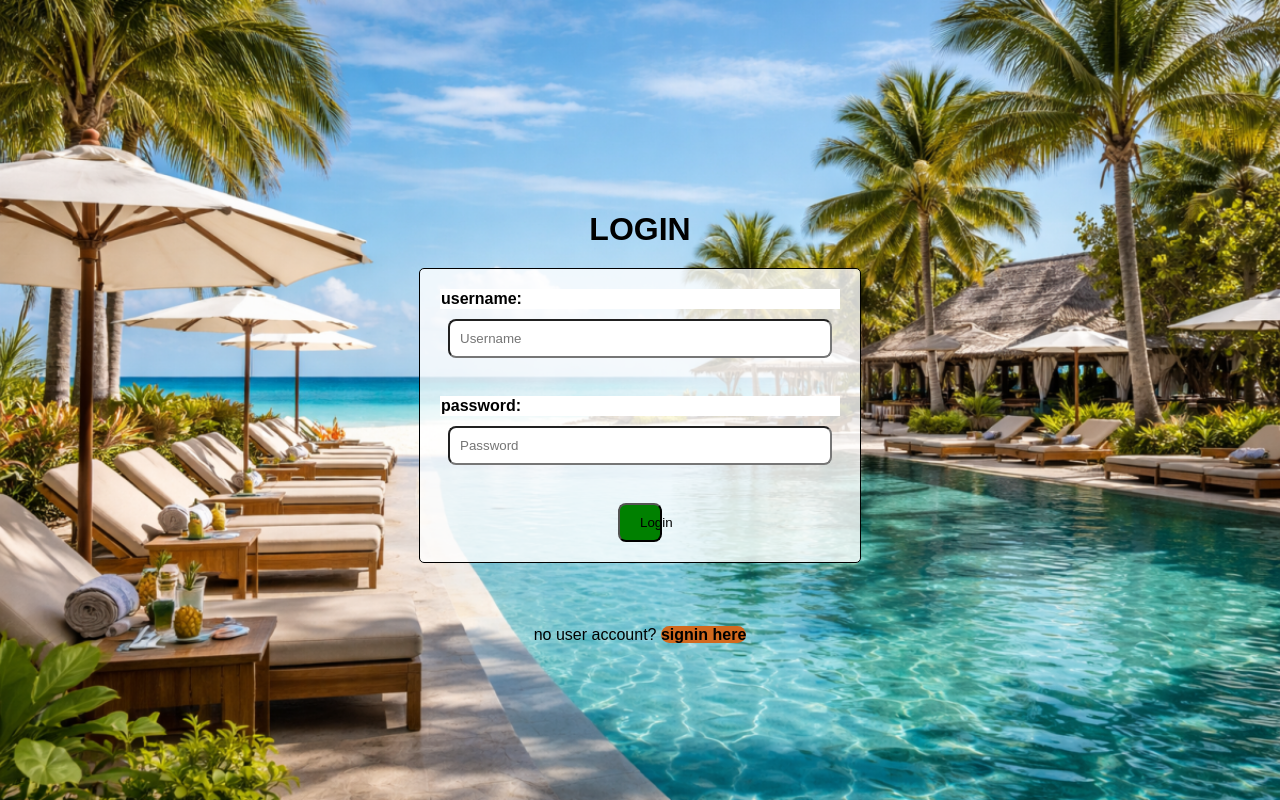
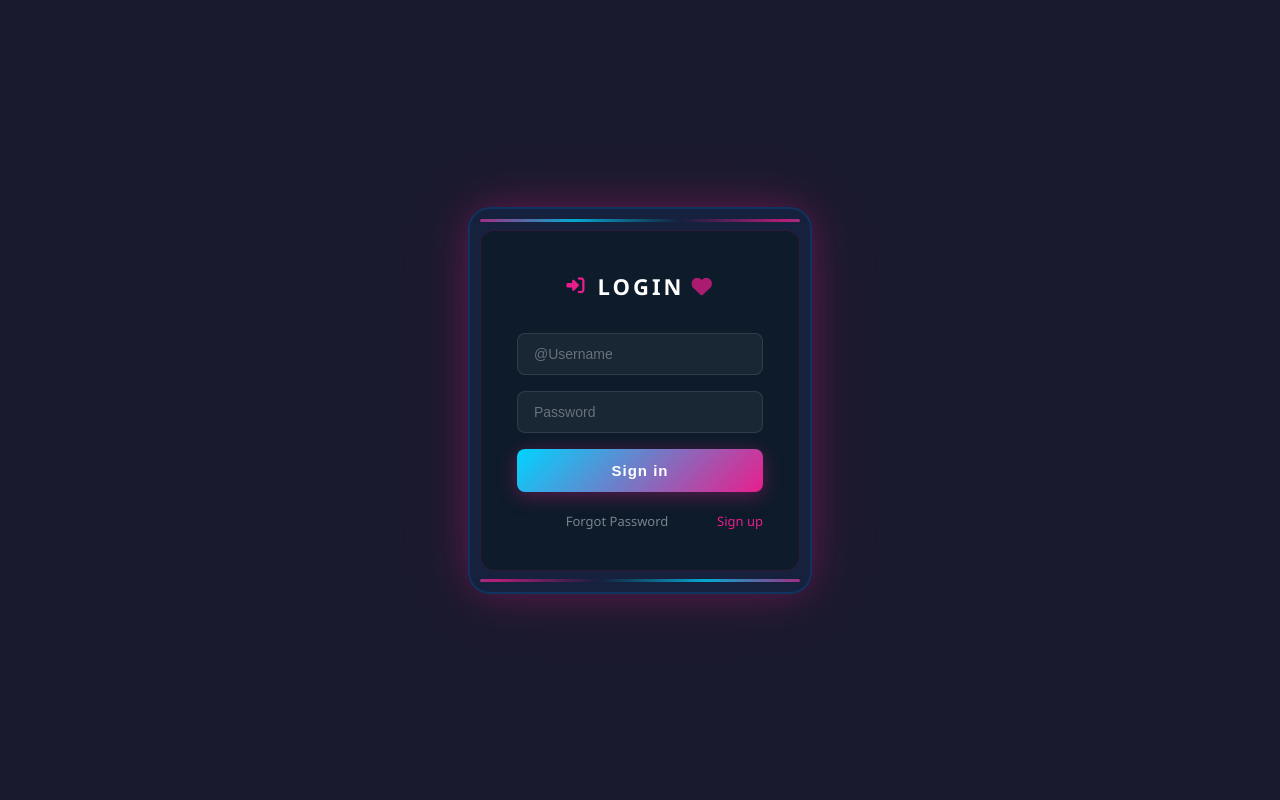
Before and after one commit to fahad-it54/mysite_app, a Django app: page / in a window 1280 px wide. Run offline with Django 5.2, Linux system fonts and the light colour scheme.

Commit message:
change login

```diff
--- a/mysite_app/templates/login.html
+++ b/mysite_app/templates/login.html
@@ -1,120 +1,196 @@
+
 <!DOCTYPE html>
-<html>
+<html lang="en">
 <head>
+<meta charset="UTF-8">
+<meta name="viewport" content="width=device-width, initial-scale=1.0">
 <title>Login</title>
-    {% load static %}
-</head>
+<link rel="stylesheet" href="https://cdnjs.cloudflare.com/ajax/libs/font-awesome/6.5.0/css/all.min.css">
+<style>
+  * { margin: 0; padding: 0; box-sizing: border-box; }
 
-
-<body>
-    <h1 class="header">LOGIN</h1>
-
-
-
-<style>
-
-
-    .header{
-        text-align: center;
-        padding-top:50px ;
-        margin-bottom: 20px;
-
-    }
-    body{
-            background-image: url("{% static 'slider.png' %}");
-            background-attachment: fixed;
-            background-size: cover;
-            background-repeat: no-repeat;
-            background-position: center;
-            font-family: Arial,sans-serif;
-            margin: 0px;
+  body {
+    min-height: 100vh;
     display: flex;
-            flex-direction: column;
+    align-items: center;
     justify-content: center;
-            align-items: center;
-            height: 100vh;
-
+    background: #1a1a2e;
+    font-family: 'Segoe UI', sans-serif;
   }
 
+  .box {
+    perspective: 1000px;
+  }
 
+  .login {
+    background: #16213e;
+    border-radius: 20px;
+    padding: 10px;
+    box-shadow:
+      0 0 0 2px #0f3460,
+      0 0 40px rgba(233, 30, 140, 0.3),
+      0 0 80px rgba(233, 30, 140, 0.1);
+    animation: fadeIn 0.8s ease forwards;
+  }
 
-    form{
-        max-width: 400px;
+  @keyframes fadeIn {
+    from { opacity: 0; transform: translateY(30px) rotateX(10deg); }
+    to   { opacity: 1; transform: translateY(0) rotateX(0deg); }
+  }
+
+  /* Glow top bar */
+  .login::before {
+    content: '';
+    display: block;
+    height: 3px;
+    background: linear-gradient(90deg, transparent, #e91e8c, #00d4ff, transparent);
+    border-radius: 3px;
+    margin-bottom: 8px;
+    animation: glowBar 3s linear infinite;
+  }
+
+  /* Glow bottom bar */
+  .login::after {
+    content: '';
+    display: block;
+    height: 3px;
+    background: linear-gradient(90deg, transparent, #00d4ff, #e91e8c, transparent);
+    border-radius: 3px;
+    margin-top: 8px;
+    animation: glowBar 3s linear infinite reverse;
+  }
+
+  @keyframes glowBar {
+    0%   { background-position: -200px; opacity: 0.6; }
+    50%  { opacity: 1; }
+    100% { background-position: 200px; opacity: 0.6; }
+  }
+
+  .loginBx {
+    background: #0d1b2a;
+    border-radius: 14px;
+    padding: 40px 36px;
+    width: 320px;
+    border: 1px solid rgba(233, 30, 140, 0.15);
+  }
+
+  h2 {
+    color: white;
+    font-size: 22px;
+    font-weight: 700;
+    text-align: center;
+    margin-bottom: 32px;
+    letter-spacing: 3px;
+    text-transform: uppercase;
+    display: flex;
+    align-items: center;
+    justify-content: center;
+    gap: 10px;
+  }
+
+  h2 i:first-child { color: #e91e8c; font-size: 18px; }
+  h2 i:last-child  { color: #e91e8c; font-size: 16px; animation: pulse 1.5s ease-in-out infinite; }
+
+  @keyframes pulse {
+    0%, 100% { transform: scale(1); opacity: 1; }
+    50%       { transform: scale(1.3); opacity: 0.7; }
+  }
+
+  input[type="text"],
+  input[type="password"] {
     width: 100%;
-        text-align: center;
-        padding: 20px;
-        background-color: rgba(255, 255, 255, 0.8);
-        border: 1px solid black;
-        border-radius: 5px;
+    padding: 12px 16px;
+    margin-bottom: 16px;
+    background: rgba(255,255,255,0.05);
+    border: 1px solid rgba(255,255,255,0.1);
+    border-radius: 8px;
+    color: white;
+    font-size: 14px;
+    outline: none;
+    transition: all 0.3s;
+  }
 
+  input[type="text"]::placeholder,
+  input[type="password"]::placeholder {
+    color: rgba(255,255,255,0.35);
+  }
 
+  input[type="text"]:focus,
+  input[type="password"]:focus {
+    border-color: #e91e8c;
+    background: rgba(233, 30, 140, 0.05);
+    box-shadow: 0 0 12px rgba(233, 30, 140, 0.25);
   }
-    label{
-        font-weight: bold;
-        display: block;
-        background-color: white;
-        text-align: left;
-        border: 1px solid white;
 
-        margin-bottom: 5px;
+  input[type="submit"] {
+    width: 100%;
+    padding: 13px;
+    background: linear-gradient(135deg, #00d4ff, #e91e8c);
+    border: none;
+    border-radius: 8px;
+    color: white;
+    font-size: 15px;
+    font-weight: 700;
+    letter-spacing: 1px;
+    cursor: pointer;
+    margin-bottom: 20px;
+    transition: all 0.3s;
+    box-shadow: 0 4px 20px rgba(233, 30, 140, 0.35);
   }
-    input{
-        width: 90%;
-        padding: 10px;
-        margin-top: 5px;
-        margin-bottom: 20px;
-        boder: 1px solid #ccc;
-        border-radius: 8px;
+
+  input[type="submit"]:hover {
+    transform: translateY(-2px);
+    box-shadow: 0 8px 30px rgba(233, 30, 140, 0.5);
   }
-    button{
-        background-color: green;
-        padding: 10px 20px;
-        width: 30px;
-        color: blaack;
-        border-radius: 8px;
-        text-align: left;
 
+  input[type="submit"]:active {
+    transform: translateY(0);
   }
-        a{
+
+  .group {
+    display: flex;
+    justify-content: space-between;
+    align-items: center;
+  }
+
+  .group a {
     text-decoration: none;
-            font-weight: bold;
-            background-color: chocolate;
-            border-radius: 30px;
-            color: black;
+    font-size: 13px;
+    color: rgba(255,255,255,0.45);
+    transition: color 0.2s;
+  }
 
-        }
+  .group a:last-child { color: #e91e8c; }
+  .group a:hover { color: white; }
+  .group a:last-child:hover { color: #ff4db8; }
 </style>
-
+</head>
+<body>
     <form method="POST">
 
     {% csrf_token %}
-     <label for="username">username:</label>
-    <input
-        type="text"
-        name="username"
-        placeholder="Username"
-    >
 
-    <br><br>
+<div class="box">
+  <div class="login">
+    <div class="loginBx">
+      <h2>
+        <i class="fa-solid fa-right-to-bracket"></i>
+        LOGIN
+        <i class="fa-solid fa-heart"></i>
+      </h2>
 
-    <label for="password">password:</label>
-    <input
-        type="password"
-        name="password"
-        placeholder="Password"
-    >
+      <input type="text" placeholder="@Username">
+      <input type="password" placeholder="Password">
+      <input type="submit" value="Sign in">
 
-    <br><br>
-
-    <button type="submit">
-        Login
-    </button>
-
+      <div class="group">
+        <p>{{ error }}</p>
+        <a href="#">Forgot Password</a>
+        <a href="{% url 'signup' %}">Sign up</a>
     </form>
-
-<p>{{ error }}</p>
-<div style="margin-top: 15px; text-align: center;">
-    <p>no user account? <a href="{% url 'signup' %}" style="color: black;">signin here</a></p>
+      </div>
+    </div>
+  </div>
 </div>
 
 </body>
```
Lines whose indentation alone changed are shown as unchanged.
